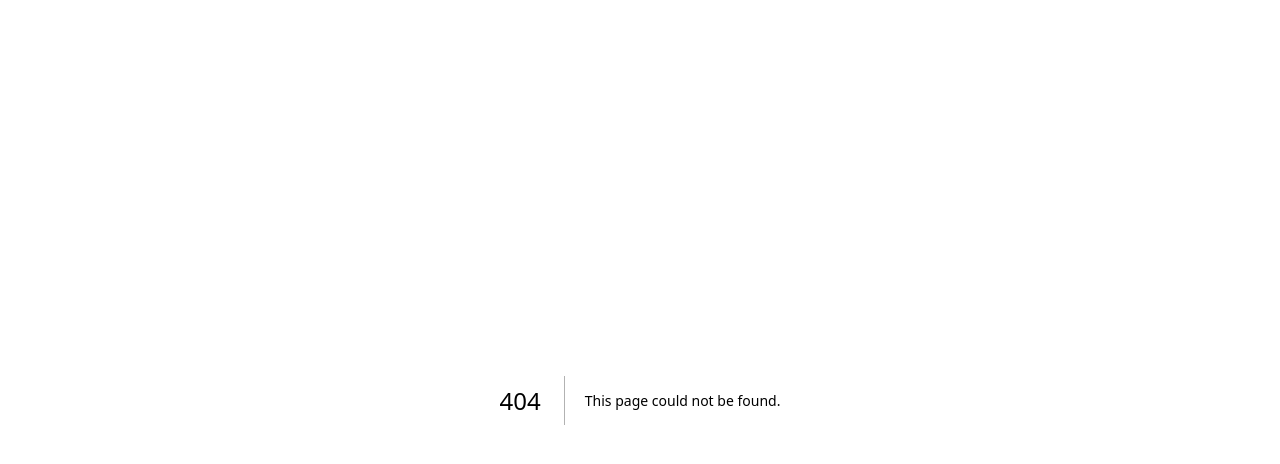
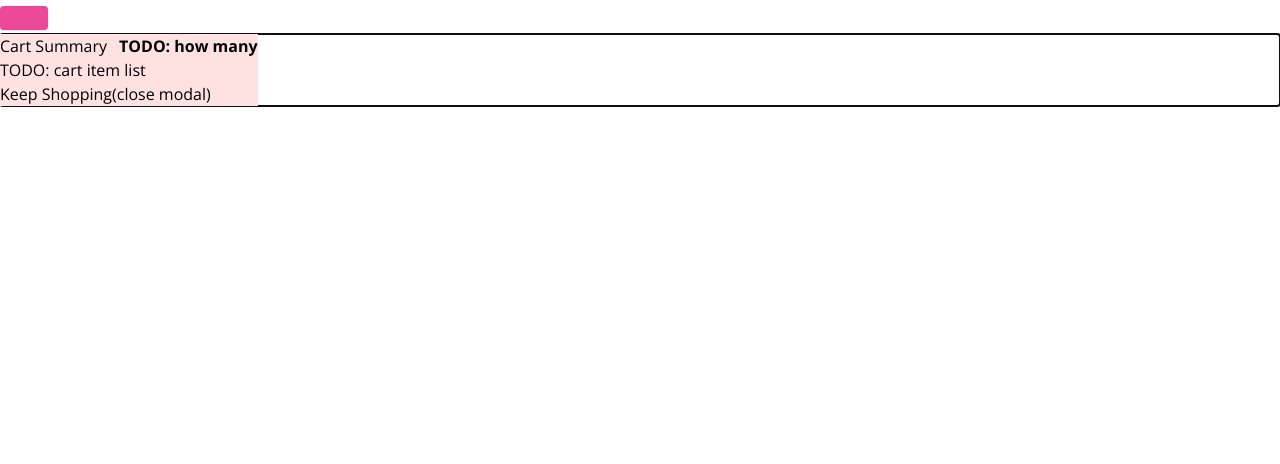
Before and after one commit to jparkley/shopper2-nextjs-stripe, a Next.js app: page /cart in a window 1280 px wide. Before the commit this address had no page. Shown: the top 464 px of the page. Built offline with nearby package versions, Linux system fonts and the light colour scheme.

Commit message:
add modal (testing)

```diff
--- /dev/null
+++ b/src/app/cart/page.tsx
@@ -0,0 +1,10 @@
+import CartModal from "@/components/checkout/CartModal";
+
+const Cart = () => {
+  console.log('in cart/page.tsx')
+  return (
+    <CartModal />
+  )
+}
+
+export default Cart;
--- a/src/app/page.tsx
+++ b/src/app/page.tsx
@@ -9,6 +9,8 @@ export default function Home() {
         <NavBar />
 
         <div className="flex flex-col items-center justify-between p-2">
+          <div id="react-modals" />
+          <div>Open Modal</div>
           <div className="flex justify-center p-6 flex-col">
             <h2 className="text-3xl leading-5 font-light">
               <span className="text-4xl font-normal">Shop Now</span> with the most <em>reliable</em>
@@ -26,6 +28,7 @@ export default function Home() {
             </div>
           </div>
         </div>
+
     </main>
   )
 }
--- a/src/components/checkout/Cart.tsx
+++ b/src/components/checkout/Cart.tsx
@@ -0,0 +1,13 @@
+import React from 'react'
+
+type Props = {}
+
+const Cart = (props: Props) => {
+  return (
+    <div>
+
+    </div>
+  )
+}
+
+export default Cart
--- /dev/null
+++ b/src/components/checkout/CartModal.tsx
@@ -0,0 +1,76 @@
+'use client';
+
+import { useState } from "react";
+import Modal from "react-modal";
+// import { useShoppingCart } from "use-shopping-cart"
+// import useCheckout from "../utils/useCheckout"
+// import CartItem from "./CartItem"
+
+// Modal.setAppElement("#root")
+Modal.setAppElement('body');
+
+const CartModal = ({ isOpen = true, toggleModal = true }) => {
+  // const handleCheckout = useCheckout()
+  // const { cartCount, formattedTotalPrice, cartDetails } = useShoppingCart()
+  // const cartItems = Object.keys(cartDetails).map(key => cartDetails[key])
+
+  const [showModal, setShowModal] = useState(isOpen);
+
+  console.log('isopen', isOpen)
+
+  return (
+    <>
+    <button
+        className="bg-pink-500 text-white active:bg-pink-600 font-bold uppercase text-sm px-6 py-3 rounded shadow hover:shadow-lg outline-none focus:outline-none mr-1 mb-1 ease-linear transition-all duration-150"
+        type="button"
+        onClick={() => setShowModal(true)}
+      ></button>
+      {/* // <Modal isOpen={isOpen} onRequestClose={toggleModal} contentLabel="Cart Modal" closeTimeoutMS={500} className="cart-modal" overlayClassName="cart-overlay"> */}
+      {showModal &&
+      <Modal isOpen={isOpen} contentLabel="Cart Modal" closeTimeoutMS={500} className="cart-modal" overlayClassName="cart-overlay"
+        // ariaHideApp={false}
+      >
+        <div className="">
+          <div className="relative inline-flex justify-between">
+            <div className="relative flex flex-col bg-red-100">
+              <div className="modal-header d-inline-flex justify-content-between">
+                <span className="modal-title me-3">Cart Summary</span>
+                <span className="d-flex align-items-center">
+                  <strong>
+                    {/* {formattedTotalPrice} ({cartCount} Items) */}
+                    TODO: how many
+                  </strong>
+                  {/* <button type="button" className="btn-close ms-1" aria-label="Close" onClick={toggleModal}></button> */}
+                </span>
+              </div>
+
+              <div className="modal-body">
+                TODO: cart item list
+                {/* {cartItems.map(item => (
+                  <CartItem key={item.id} item={item} />
+                ))} */}
+              </div>
+              <div className="modal-footer">
+                {/* <button type="button" className="btn btn-primary text-dark" onClick={handleCheckout}>
+                  <strong>Checkout</strong>
+                </button> */}
+                <button
+                  type="button"
+                  className="btn btn-primary text-dark"
+                  data-bs-dismiss="modal"
+                  // onClick={toggleModal}
+                  onClick={() => setShowModal(false)}
+                >
+                Keep Shopping(close modal)
+                </button>
+              </div>
+            </div>
+          </div>
+        </div>
+      </Modal>
+      }
+    </>
+  )
+}
+
+export default CartModal
--- /dev/null
+++ b/src/components/checkout/CartSummary.tsx
@@ -0,0 +1,22 @@
+import { useState } from "react"
+// import { useShoppingCart } from "use-shopping-cart"
+// import { FaShoppingCart } from "react-icons/fa"
+import CartModal from "./CartModal"
+
+const CartSummary = () => {
+  // const { formattedTotalPrice, cartCount } = useShoppingCart()
+  const [isOpen, setIsOpen] = useState(false)
+  const toggleModal = () => setIsOpen(!isOpen)
+  return (
+    <>
+      <div onClick={toggleModal}>
+        {/* <FaShoppingCart /> {formattedTotalPrice} ({cartCount}) */}
+        click to open modal?
+      </div>
+
+      <CartModal isOpen={isOpen} />
+    </>
+  )
+}
+
+export default CartSummary
--- a/src/components/nav/NavBar.tsx
+++ b/src/components/nav/NavBar.tsx
@@ -3,6 +3,7 @@
 import { useRouter } from "next/navigation";
 import Link from "next/link";
 import { navRoutes as routes } from "./constants"
+import CartSummary from "../checkout/CartSummary";
 
 export default function NavBar () {
 
@@ -31,8 +32,8 @@ export default function NavBar () {
             <div className="" id="">
               <div className="">
                   <p>Cart Summary & Checkout</p>
-                {/* <CartSummary />
-                <CheckoutCart /> */}
+                <CartSummary />
+                {/* <CheckoutCart /> */}
               </div>
             </div>
           </div>
--- a/src/components/product/Product.tsx
+++ b/src/components/product/Product.tsx
@@ -21,7 +21,6 @@ const Product: React.FC<ProductProps> = ( { product} ) => {
           className="text-sm text-cyan-600 font-semibold bg-slate-50 m-2 p-2 shadow-sm rounded focus:outline-none focus:ring-2 focus:ring-blue-500 focus:ring-offset-2">
           {true ? "Added to Cart" : "Add to Cart"}
         </button>
-
       </div>
     </div>
 
```
Also changed, not shown: package.json (+6 -4 lines), 1 other file (tests, documents, lock files or other folders). Lines whose indentation alone changed are shown as unchanged.
